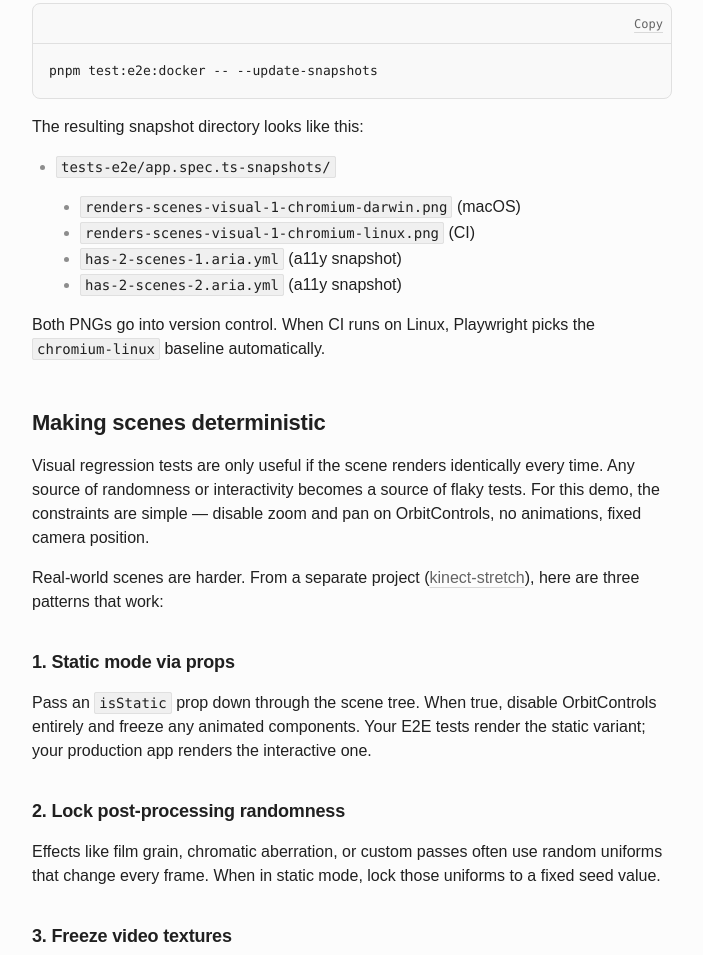
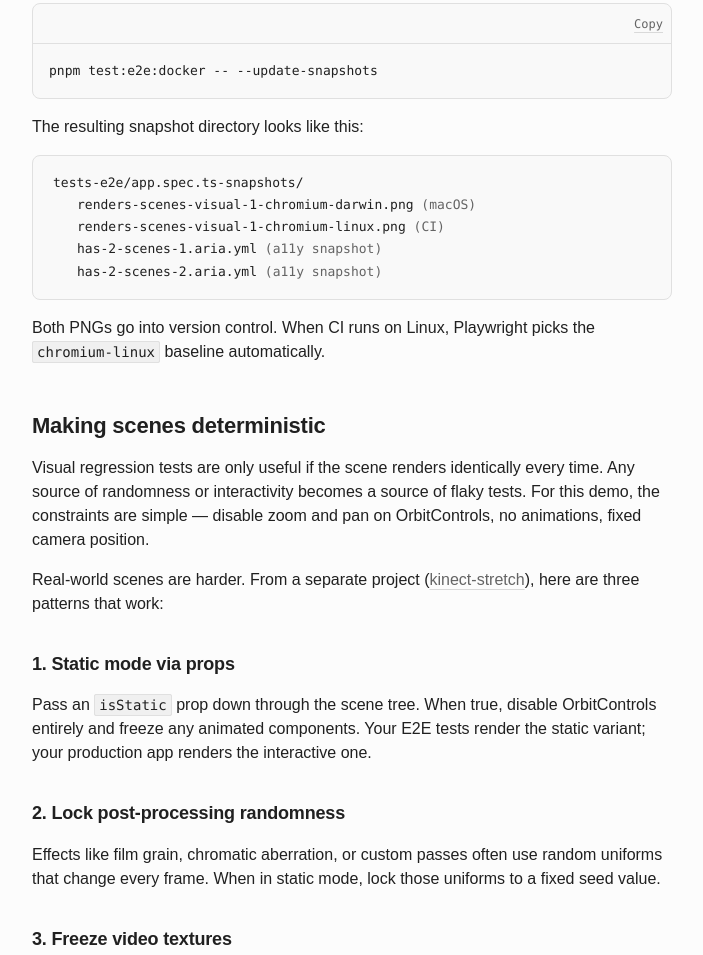
Before and after one commit to satelllte/space, an Astro site: page /articles/visual-regression-testing-for-threejs-scenes in a window 1280 px wide. Shown: the part 4934-5889 px from the top of the page, without its empty margins (288-991 px from the left). Built offline with nearby package versions, Linux system fonts and the light colour scheme; Astro itself is replaced by a stand-in of ours; code samples lack their colours; a web font is replaced by a local one.

Commit message:
MDXFileTree

```diff
--- a/src/components/pages/article/article.css
+++ b/src/components/pages/article/article.css
@@ -246,53 +246,3 @@
     color: CanvasText;
   }
 }
-
-/*----------------------
-|  File tree
------------------------*/
-.file-tree {
-  padding: 1rem 1.25rem;
-  background: var(--color-gray-2);
-  border: 1px solid var(--color-gray-5);
-  border-radius: 8px;
-  font-family: var(--font-mono);
-  font-size: 0.8125rem;
-  line-height: 1.7;
-  overflow-x: auto;
-  color: var(--color-gray-11);
-
-  @media (min-width: 768px) {
-    margin-inline: -1rem;
-  }
-
-  & ul {
-    list-style: none;
-    padding-left: 0;
-  }
-
-  & ul ul {
-    margin-top: 0;
-    padding-left: 1.25rem;
-    border-left: 1px solid var(--color-gray-5);
-    margin-left: 0.25rem;
-  }
-
-  & li,
-  & li + li {
-    margin-top: 0;
-    color: var(--color-gray-11);
-    white-space: nowrap;
-  }
-
-  & code {
-    font-family: inherit;
-    font-size: inherit;
-    color: var(--color-gray-12);
-  }
-
-  & :not(pre) > code {
-    background: none;
-    border: none;
-    padding: 0;
-  }
-}
--- a/src/components/pages/article/mdx/FileTree/FileTree.tsx
+++ /dev/null
@@ -1,20 +0,0 @@
-type FileTreeProps = {
-  label: string;
-  children: React.ReactNode;
-};
-
-/**
- * Renders a nested markdown list as a file tree:
- *
- * <FileTree label='Snapshots directory'>
- * - `directory/`
- *   - `file.txt` (comment)
- * </FileTree>
- */
-export function FileTree({label, children}: FileTreeProps) {
-  return (
-    <figure className='file-tree mt-4' aria-label={label}>
-      {children}
-    </figure>
-  );
-}
--- a/src/components/pages/article/mdx/FileTree/index.ts
+++ /dev/null
@@ -1 +0,0 @@
-export {FileTree} from './FileTree';
--- a/src/components/pages/article/mdx/index.ts
+++ b/src/components/pages/article/mdx/index.ts
@@ -3,11 +3,11 @@ import {MDXListUnordered} from '../../../ui/mdx/MDXListUnordered';
 import {MDXListOrdered} from '../../../ui/mdx/MDXListOrdered';
 import {MDXListItem} from '../../../ui/mdx/MDXListItem';
 import {MDXLink} from '../../../ui/mdx/MDXLink';
-import {FileTree} from './FileTree';
 import {MDXHeadingH2, MDXHeadingH3} from '../../../ui/mdx/MDXHeading';
 import {MDXThematicBreak} from '../../../ui/mdx/MDXThematicBreak';
 import {MDXCode, MDXCodeBlock} from '../../../ui/mdx/MDXCode';
 import {MDXCallout} from '../../../ui/mdx/MDXCallout';
+import {MDXFileTree} from '../../../ui/mdx/MDXFileTree';
 
 export const components = {
   a: MDXLink,
@@ -21,5 +21,5 @@ export const components = {
   li: MDXListItem,
   hr: MDXThematicBreak,
   Callout: MDXCallout,
-  FileTree, // TODO: Rewrite with TailwindCSS and move to "ui/mdx" folder
+  FileTree: MDXFileTree,
 };
--- a/src/components/ui/mdx/MDXCode.tsx
+++ b/src/components/ui/mdx/MDXCode.tsx
@@ -9,7 +9,7 @@ export function MDXCode({children}: MDXCodeProps) {
   return (
     <code
       data-slot='mdx-code'
-      className='font-mono not-in-mdx-code-block:rounded-sm not-in-mdx-code-block:border not-in-mdx-code-block:border-gray-5 not-in-mdx-code-block:bg-gray-3 not-in-mdx-code-block:px-1 not-in-mdx-code-block:py-0.5 not-in-mdx-code-block:text-sm'
+      className='font-mono mdx-code-inline:rounded-sm mdx-code-inline:border mdx-code-inline:border-gray-5 mdx-code-inline:bg-gray-3 mdx-code-inline:px-1 mdx-code-inline:py-0.5 mdx-code-inline:text-sm'
     >
       {children}
     </code>
--- /dev/null
+++ b/src/components/ui/mdx/MDXFileTree.tsx
@@ -0,0 +1,16 @@
+type MDXFileTreeProps = {
+  label: string;
+  children: React.ReactNode;
+};
+
+export function MDXFileTree({label, children}: MDXFileTreeProps) {
+  return (
+    <figure
+      data-slot='mdx-file-tree'
+      aria-label={label}
+      className='mt-4 overflow-x-auto rounded-lg border border-gray-5 bg-gray-2 px-5 py-4 font-mono text-[0.8125rem] leading-[1.7] text-gray-11 [&_code]:text-gray-12 [&_li]:whitespace-nowrap [&_ul]:mt-0 [&_ul]:list-none [&_ul]:gap-0 [&_ul]:pl-0 [&_ul_ul]:ml-1 [&_ul_ul]:pl-5'
+    >
+      {children}
+    </figure>
+  );
+}
--- a/tailwind.config.ts
+++ b/tailwind.config.ts
@@ -24,8 +24,8 @@ const config: Config = {
   plugins: [
     plugin(({addVariant}) => {
       addVariant(
-        'not-in-mdx-code-block',
-        '&:not([data-slot="mdx-code-block"] *)',
+        'mdx-code-inline',
+        '&:not(:is([data-slot="mdx-code-block"], [data-slot="mdx-file-tree"]) *)',
       );
     }),
     plugin(({addBase}) => {
```
Also changed, not shown: src/content/articles/visual-regression-testing-for-threejs-scenes.mdx (+3 -1 lines).
